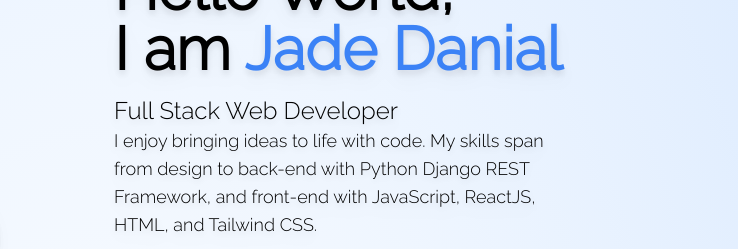
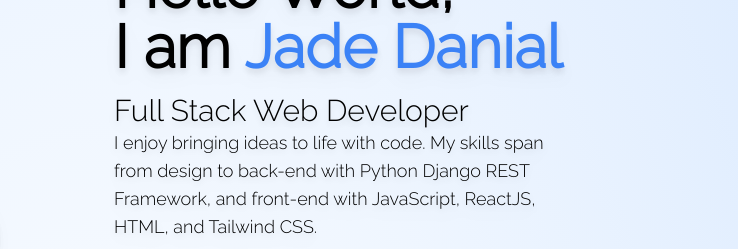
Before and after one commit to jadedanial/projects, a website: page index.html in a window 1280 px wide. Shown: the part 329-578 px from the top of the page, 542-1280 px from the left. Drawn offline with nearby package versions, Linux system fonts and the light colour scheme.

Commit message:
Enhanced UI.

```diff
--- a/index.html
+++ b/index.html
@@ -192,10 +192,7 @@
                   <span class="text-black">I am</span> Jade Danial
                 </p>
               </div>
-              <p
-                id="position"
-                class="text-lg sm:text-2xl md:text-3xl lg:text-2xl pt-4"
-              >
+              <p id="position" class="text-xl sm:text-2xl md:text-3xl pt-4">
                 Full Stack Web Developer
               </p>
               <p id="welcome" class="text-lg lg:w-4/5">
```
